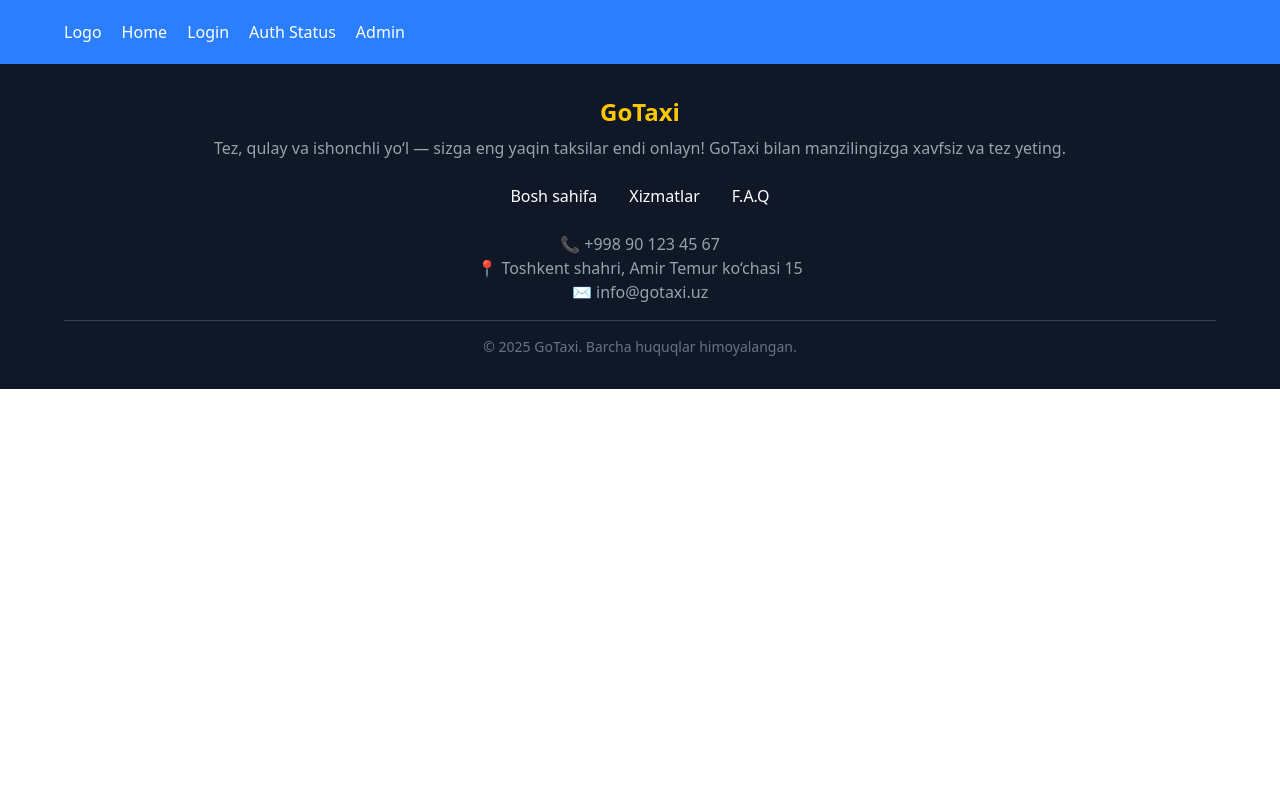
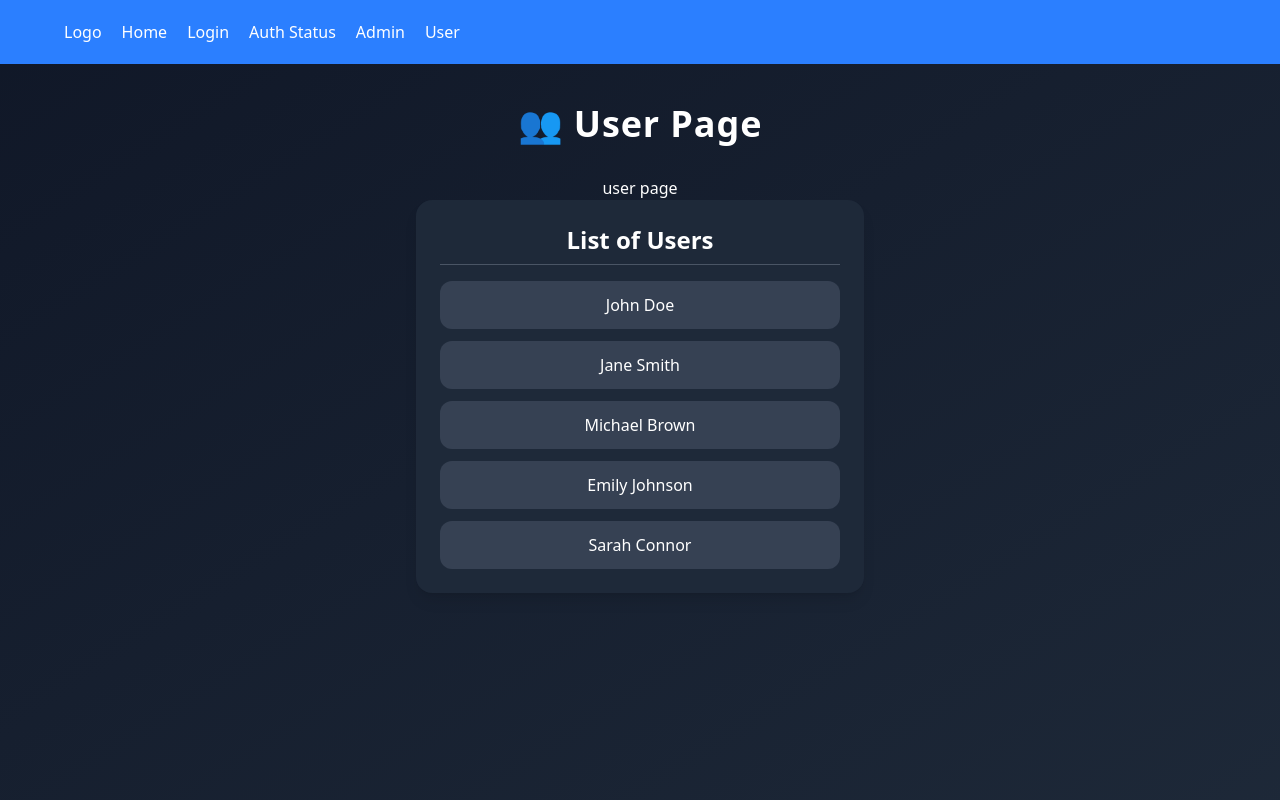
Before and after one commit to Students-demo-projects/react-ts-lesson, a React (Vite) app: page /user in a window 1280 px wide. Shown: the top 800 px of the page. Built offline with nearby package versions, Linux system fonts and the light colour scheme.

Commit message:
user page qoshildi va user list qilindi

```diff
--- a/src/App.tsx
+++ b/src/App.tsx
@@ -7,7 +7,8 @@ import AuthStatus from "./components/AuthStatus/AuthStatus.tsx";
 const Home = lazy(() => import("./pages/home"));
 const Login = lazy(() => import("./pages/login"));
 const Register = lazy(() => import("./pages/register"));
-const Admin = lazy(() => import("./pages/admin/Admin.tsx"));
+const Admin = lazy(() => import("./pages/admin/Admin"));
+const User = lazy(() => import("./pages/user/index"));
 function App() {
   return (
     <>
@@ -18,6 +19,7 @@ function App() {
         <Route path="/register" element={<Register />} />
         <Route path="/status" element={<AuthStatus />} />
         <Route path="/Admin" element={<Admin />} />
+        <Route path="/user" element={<User />} />
       </Routes>
       <Footer />
     </>
--- a/src/components/Header.tsx
+++ b/src/components/Header.tsx
@@ -9,6 +9,7 @@ function Header() {
       <NavLink to={"/login"}>Login</NavLink>
       <NavLink to={"/status"}>Auth Status</NavLink>
       <NavLink to={"/Admin"}>Admin</NavLink>
+      <NavLink to={"/user"}>User</NavLink>
     </nav>
   )
 }
--- /dev/null
+++ b/src/pages/user/index.tsx
@@ -0,0 +1,34 @@
+import React from "react";
+import { Link } from "react-router-dom";
+
+const users = ["John Doe", "Jane Smith", "Michael Brown", "Emily Johnson", "Sarah Connor"];
+
+const UserPage: React.FC = () => {
+  return (
+    <div className="min-h-screen bg-gradient-to-br from-gray-900 to-gray-800 text-white flex flex-col items-center py-10 px-4">
+      <h1 className="text-4xl font-bold mb-8 text-center tracking-wide">
+        👥 User Page
+      </h1>
+            <Link to={"/user"}>user page</Link>
+
+      <div className="w-full max-w-md bg-gray-800 rounded-2xl shadow-lg p-6 backdrop-blur-lg bg-opacity-80">
+        <h2 className="text-2xl font-semibold mb-4 text-center border-b border-gray-600 pb-2">
+          List of Users
+        </h2>
+
+        <ul className="space-y-3">
+          {users.map((user, index) => (
+            <li
+              key={index}
+              className="p-3 bg-gray-700 hover:bg-gray-600 rounded-xl transition duration-200 cursor-pointer text-center font-medium"
+            >
+              {user}
+            </li>
+          ))}
+        </ul>
+      </div>
+    </div>
+  );
+};
+
+export default UserPage;
```
Also changed, not shown: 1 other file (tests, documents, lock files or other folders).
